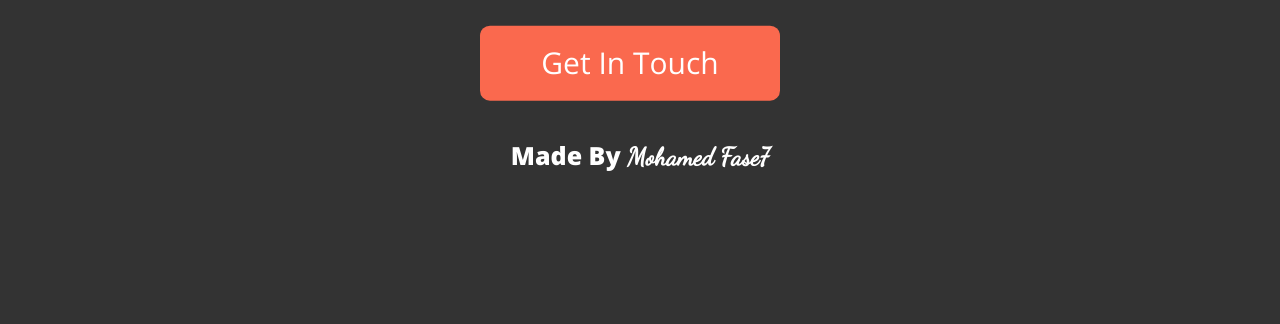
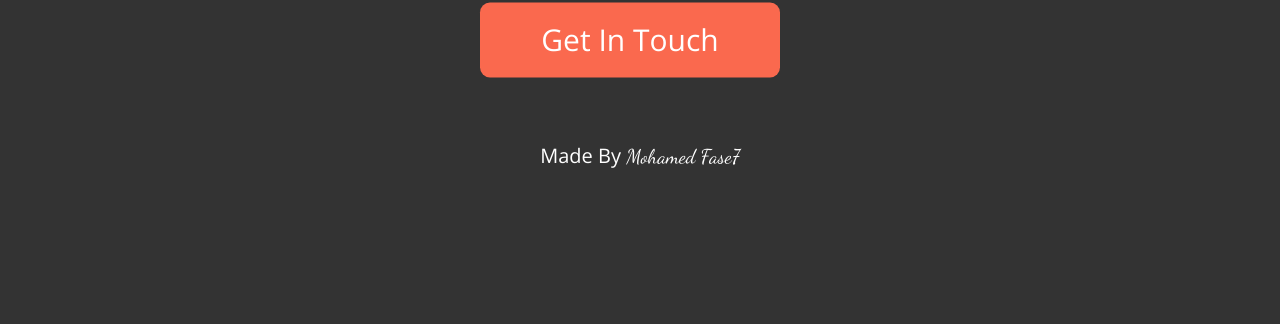
Before and after one commit to fase7/2nd-application, a plain HTML site: page index.html in a window 1280 px wide. Shown: the part 476-800 px from the top of the page. Drawn offline with nearby package versions, Linux system fonts and the light colour scheme; a web font is replaced by a local one.

Commit message:
Update index.html

```diff
--- a/index.html
+++ b/index.html
@@ -39,9 +39,9 @@
         <h1>MODERNO</h1>
         <p>Lorem ipsum dolor sit amet consectetur, adipisicing elit..</p>
         <button>Get In Touch</button>
-         <div class="sign">
+         <p class="sign">
                 Made By <span>Mohamed Fase7</span>
-            </div>
+            </p>
     </div>
 </div>
 <!-- end landing -->
```
